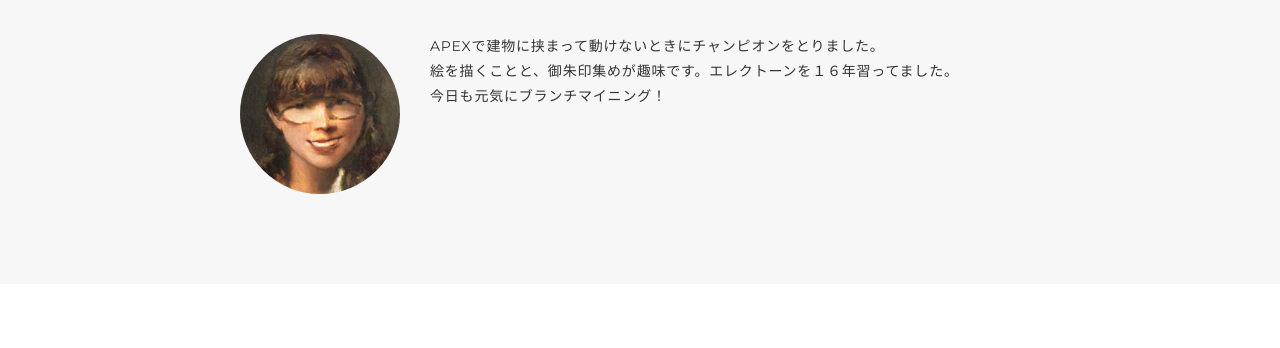
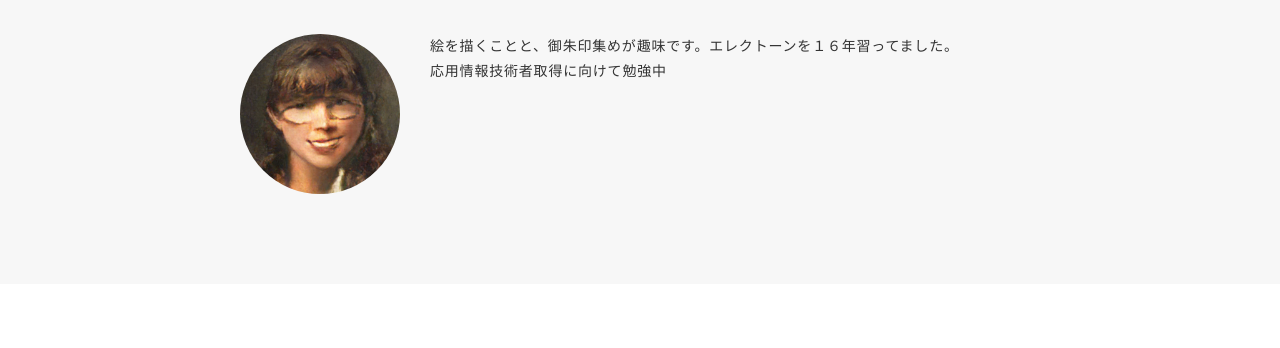
Before and after one commit to miki0421/portfolio, a plain HTML site: page docs/index.html in a window 1280 px wide. Shown: the part 203-551 px from the top of the page. Drawn offline with nearby package versions, Linux system fonts and the light colour scheme.

Commit message:
タイトル色の変更

```diff
--- a/docs/css/style.css
+++ b/docs/css/style.css
@@ -4,6 +4,10 @@ body {
   line-height: 1.8;
   letter-spacing: .8px;
   color: #333;
+}
+
+h2{
+	color: #996699;
 }
 
 a {
--- a/docs/index.html
+++ b/docs/index.html
@@ -53,9 +53,9 @@
 							<img src="img/profile.png" alt="自画像" />
 						</p>
 						<div class="profile-body">
-							<p>APEXで建物に挟まって動けないときにチャンピオンをとりました。<br>
+							<p>
 							絵を描くことと、御朱印集めが趣味です。エレクトーンを１６年習ってました。<br>
-							今日も元気にブランチマイニング！</p>
+							応用情報技術者取得に向けて勉強中</p>
 
 						</div>
 					</div>
```
